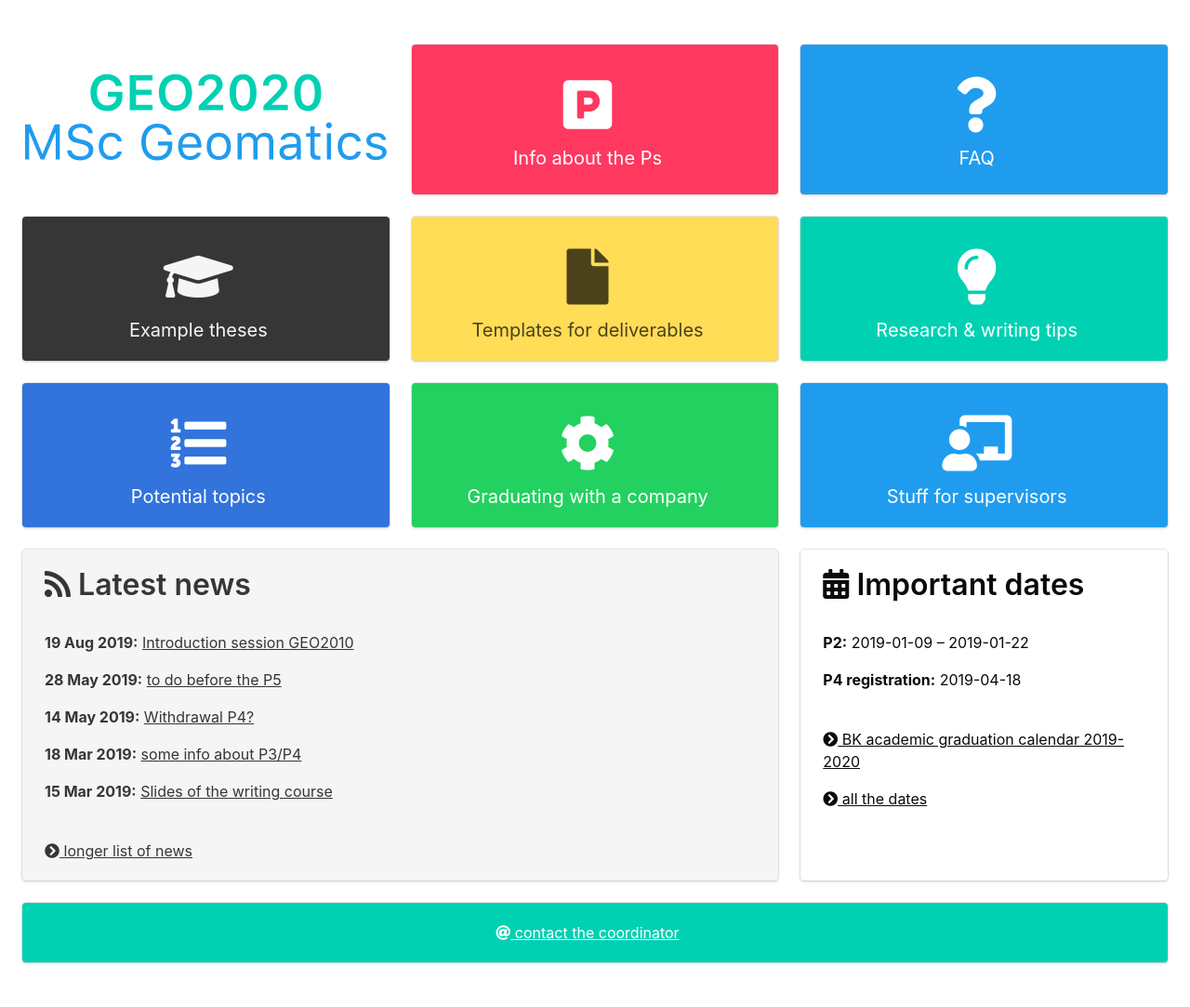
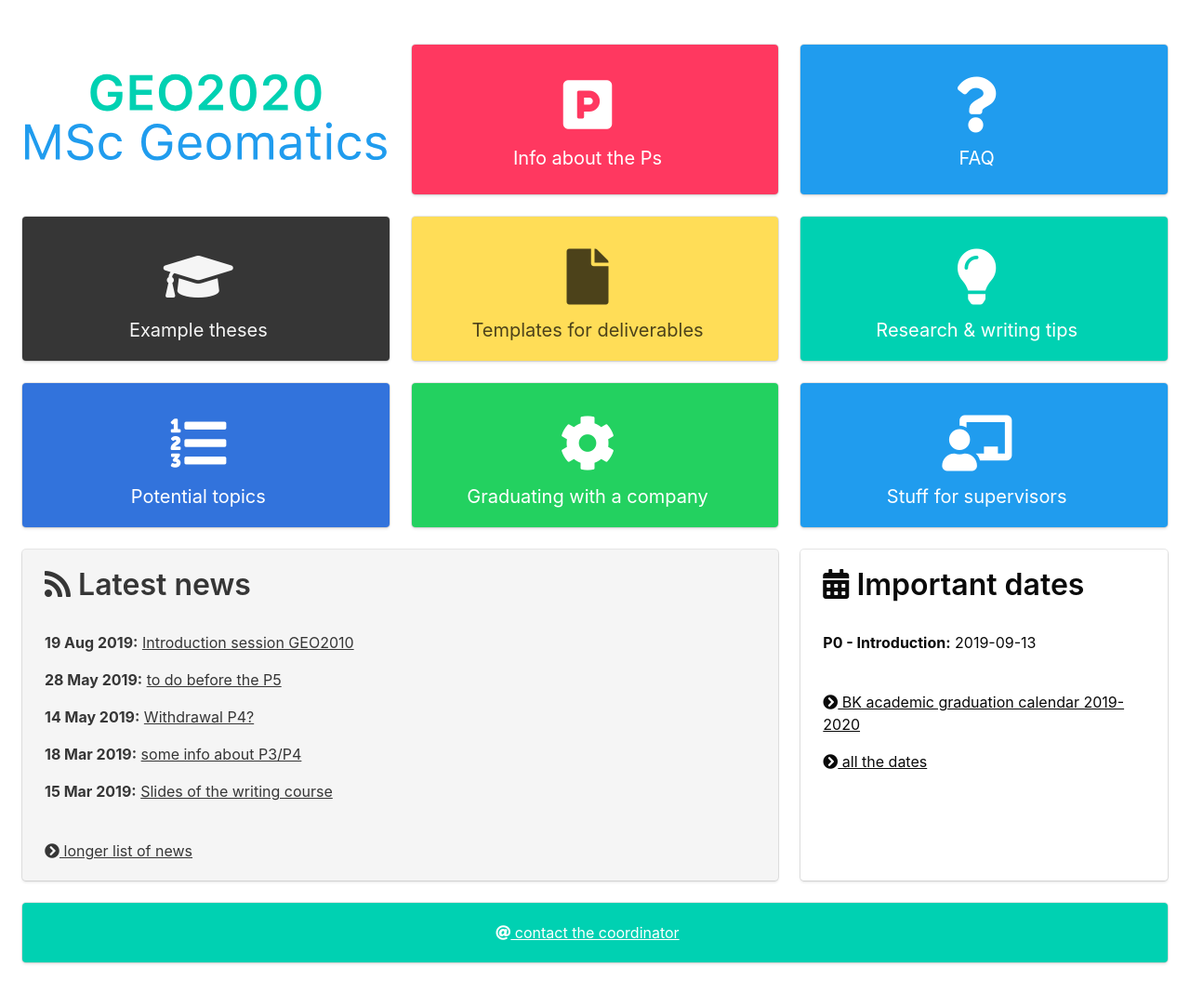
Before and after one commit to tudelft3d/geo2020, a Jekyll site: the page built from index.html, in a window 1280 px wide. Shown: the whole page at 93% size. Built offline with Jekyll 4.4.1, drawn with Linux system fonts in a browser that asks for light colours; nearby versions of some CDN libraries.

Commit message:
update dates

```diff
--- a/_data/dates.yml
+++ b/_data/dates.yml
@@ -1,7 +1,3 @@
 
-- what: P2
-  start: 2019-01-09
-  end:   2019-01-22
-
-- what: P4 registration
-  start: 2019-04-18
+- what: P0 - Introduction
+  start: 2019-09-13
```
